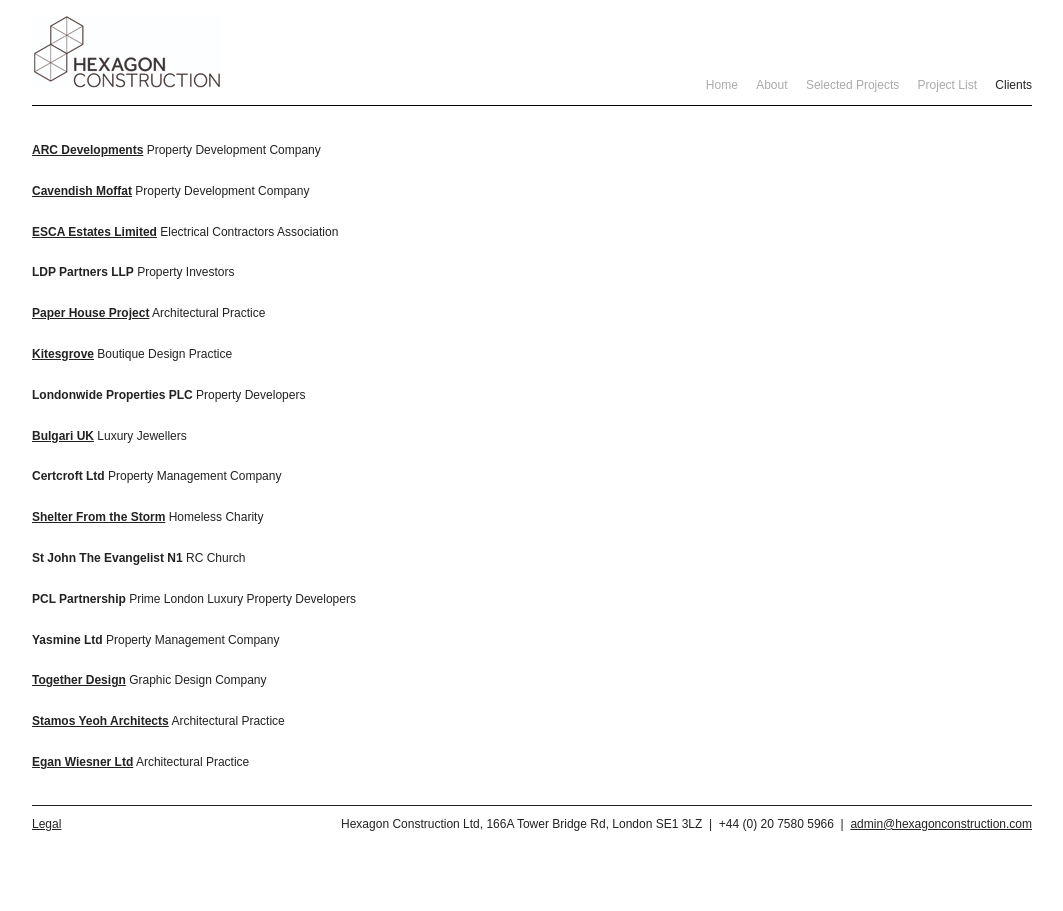
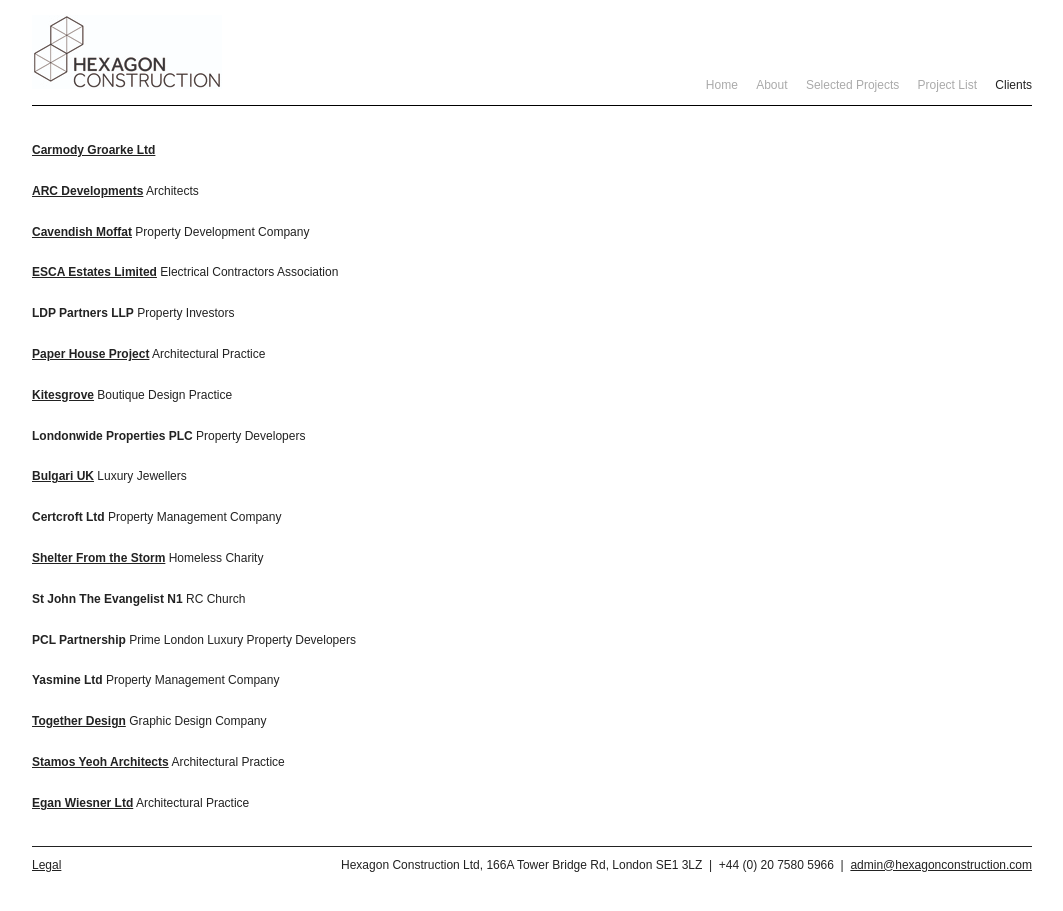
Before and after one commit to joeegan/hexagon-siteleaf, a Jekyll site: the page built from clients.markdown, in a window 1280 px wide and 959 px high. Shown: the top 911 px of the window, without its empty margins (108-1171 px from the left). Built offline with Jekyll 4.4.1, drawn with Linux system fonts in a browser that asks for light colours; some web fonts are replaced.

Commit message:
Updated Clients

```diff
--- a/clients.markdown
+++ b/clients.markdown
@@ -4,8 +4,10 @@
 position: 3
 ---
 
+**[Carmody Groarke Ltd](http://www.carmodygroarke.com/)**
+
 **[ARC Developments](http://www.arc-dev.com/)**
-Property Development Company
+Architects
 
 **[Cavendish Moffat](http://cavendishmoffat.com/)**
 Property Development Company
```
